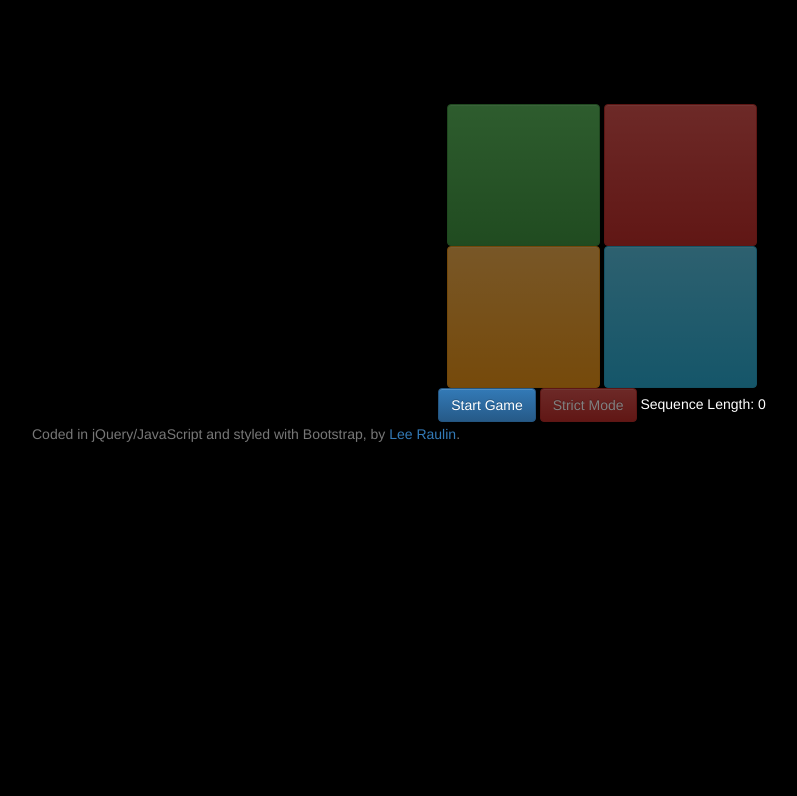
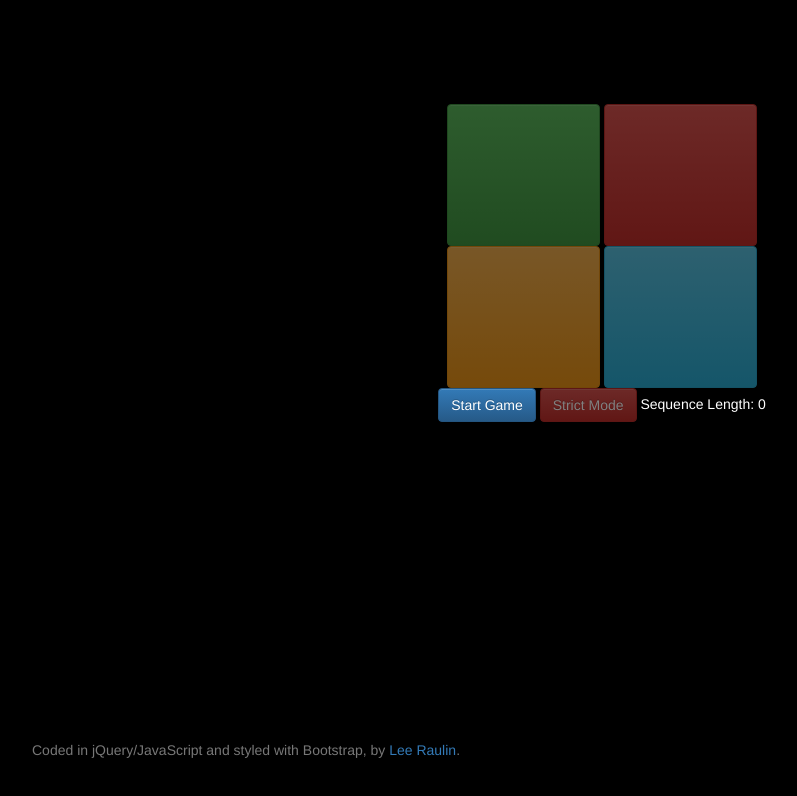
Before and after one commit to lraulin/simon, a plain HTML site: page index.html in a window 1280 px wide. Shown: the whole page, without its empty margins (38-835 px from the left). Drawn offline with nearby package versions, Linux system fonts and the light colour scheme.

Commit message:
oops--footer css

```diff
--- a/main.css
+++ b/main.css
@@ -15,3 +15,22 @@ body {
 .controls > * {
   display: inline-block;
 }
+
+/* Sticky footer styles
+-------------------------------------------------- */
+html {
+  position: relative;
+  min-height: 100%;
+}
+body {
+  /* Margin bottom by footer height */
+  margin-bottom: 60px;
+}
+.footer {
+  position: absolute;
+  bottom: 0;
+  width: 100%;
+  /* Set the fixed height of the footer here */
+  height: 60px;
+  background-color: rgba(0, 0, 0, 0.5);
+}
```
